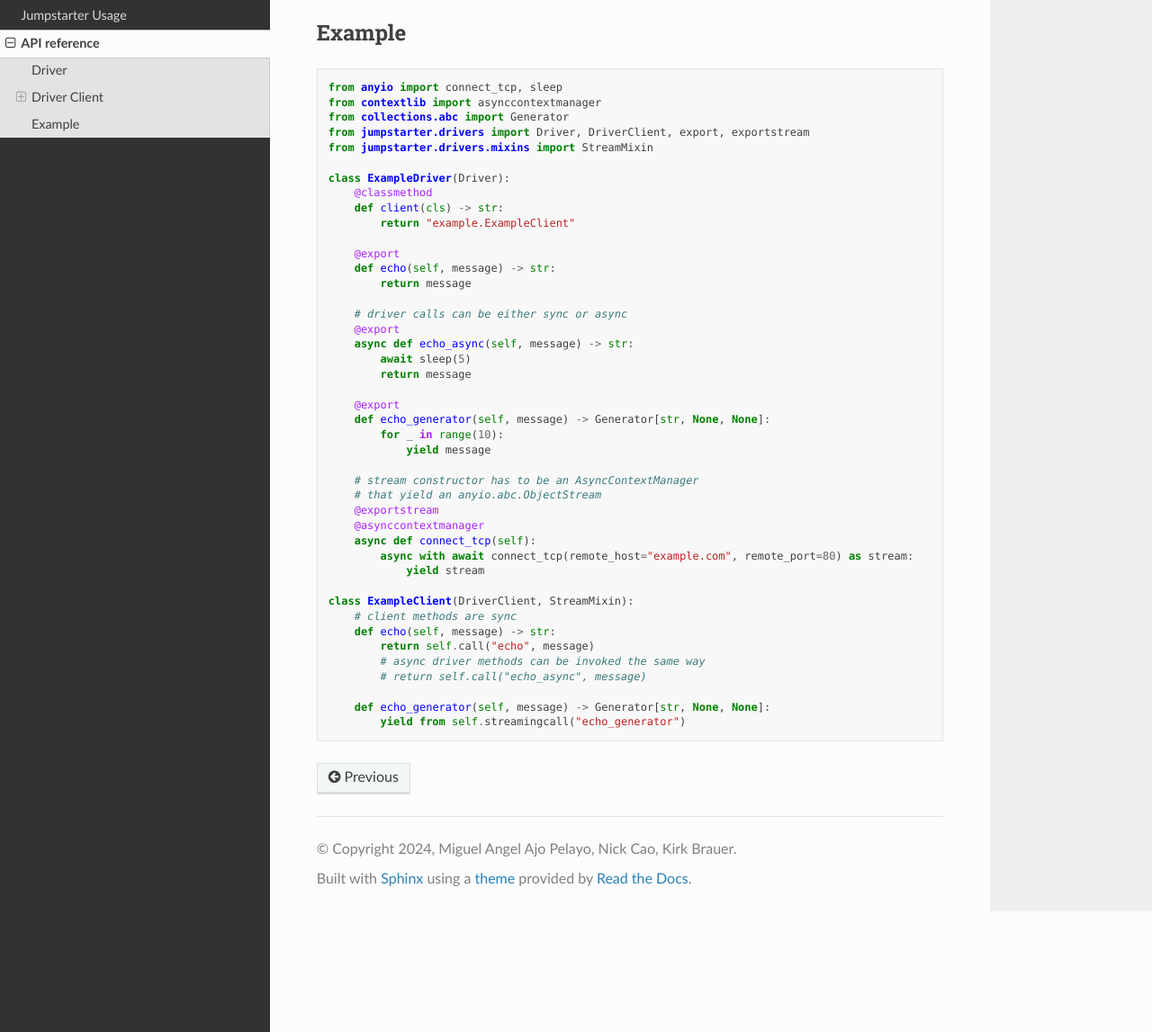
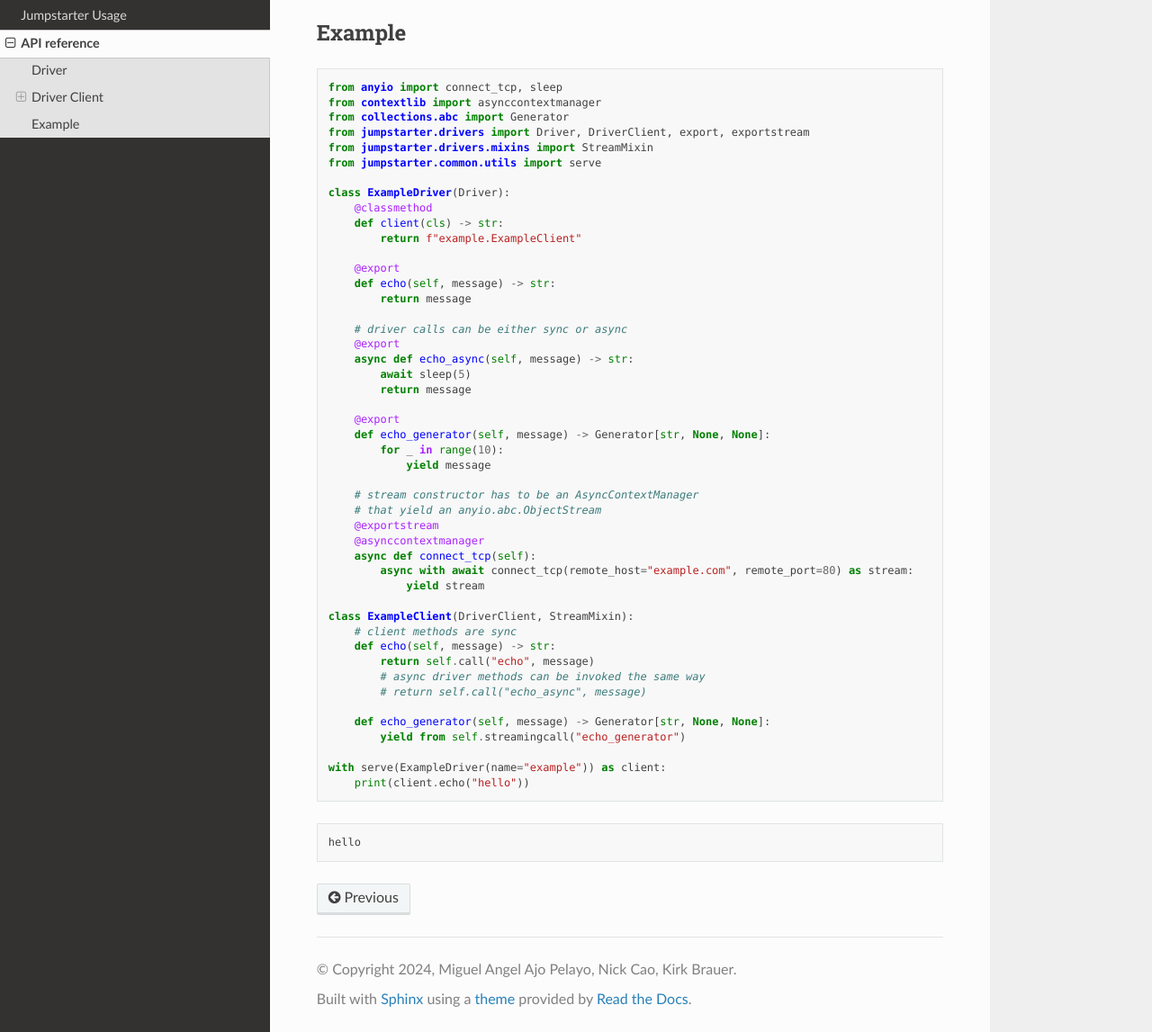
Before and after one commit to rhadp-example-repos/jumpstarter, a Sphinx documentation site: the page built from docs/source/reference.md, in a window 1280 px wide and 1400 px high, scrolled down 669 px, cut to the strip 253-1400 px from the top of the window. Shown: the whole strip at 90% size. Built offline with Sphinx 7.4.7 and the Read the Docs theme 2.0.0, drawn with Linux system fonts in a browser that asks for light colours.

Commit message:
Make doctest actually work with monkey patching

````diff
--- a/docs/source/reference.md
+++ b/docs/source/reference.md
@@ -21,17 +21,33 @@
 ```
 
 ## Example
+```{testsetup} *
+from types import SimpleNamespace
+import importlib
+
+real_import_module = importlib.import_module
+
+def import_module(name, package=None):
+    if name == "example":
+        return SimpleNamespace(ExampleClient=globals()["ExampleClient"])
+    else:
+        return real_import_module(name, package)
+
+importlib.import_module = import_module
+```
+
 ```{testcode}
 from anyio import connect_tcp, sleep
 from contextlib import asynccontextmanager
 from collections.abc import Generator
 from jumpstarter.drivers import Driver, DriverClient, export, exportstream
 from jumpstarter.drivers.mixins import StreamMixin
+from jumpstarter.common.utils import serve
 
 class ExampleDriver(Driver):
     @classmethod
     def client(cls) -> str:
-        return "example.ExampleClient"
+        return f"example.ExampleClient"
 
     @export
     def echo(self, message) -> str:
@@ -65,4 +81,11 @@
 
     def echo_generator(self, message) -> Generator[str, None, None]:
         yield from self.streamingcall("echo_generator")
+
+with serve(ExampleDriver(name="example")) as client:
+    print(client.echo("hello"))
 ```
+
+```{testoutput}
+hello
+```
````
Also changed, not shown: 1 other file.
